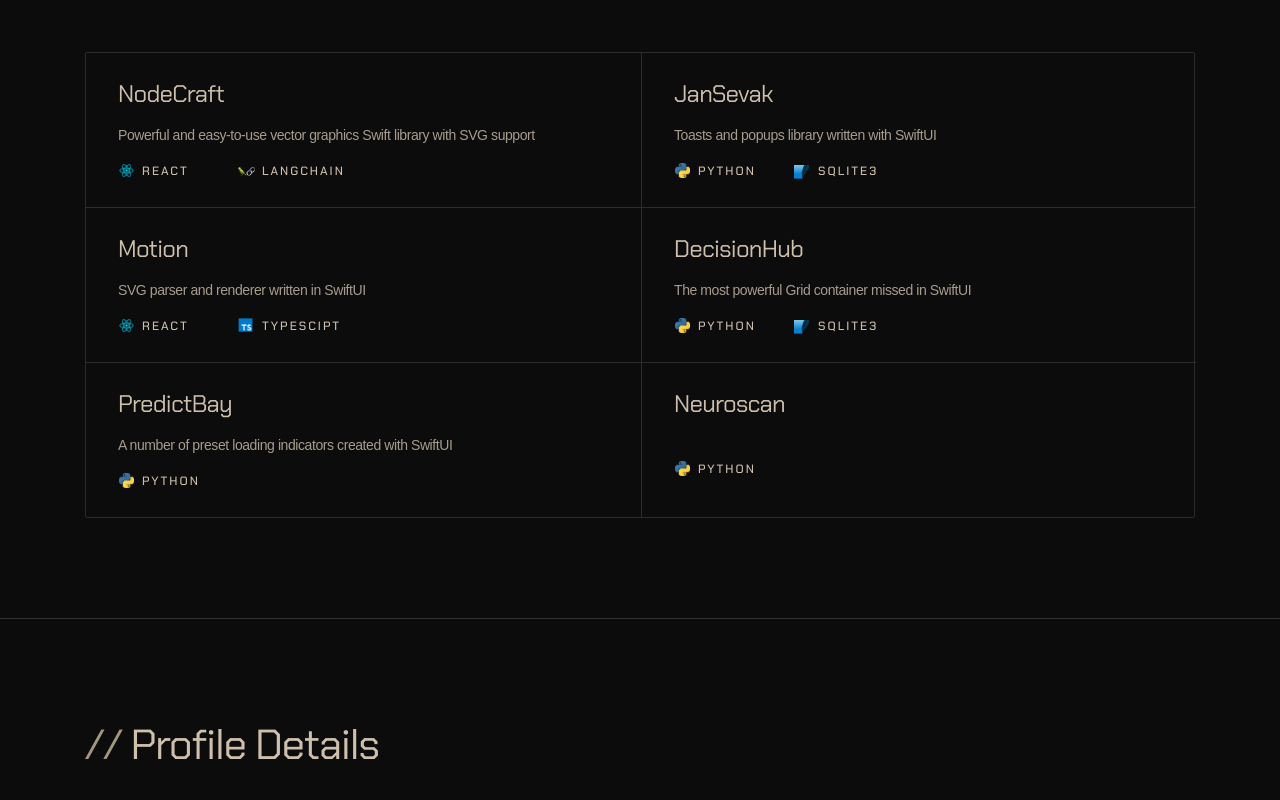
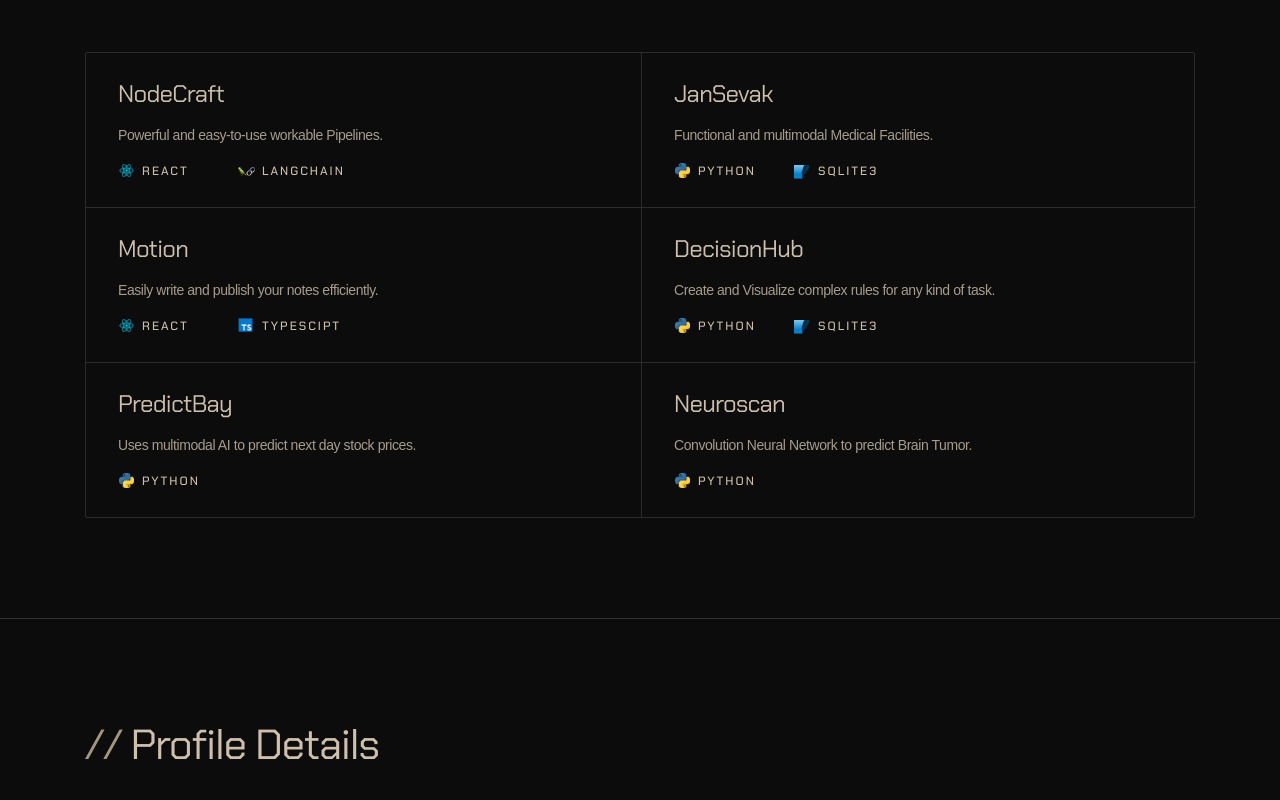
Before and after one commit to deepraj21/portfolio, a plain HTML site: page index.html in a window 1280 px wide. Shown: the part 1160-1960 px from the top of the page. Drawn offline with Linux system fonts and the light colour scheme; a web font is replaced by a local one.

```diff
--- a/index.html
+++ b/index.html
@@ -10,7 +10,7 @@
     <link rel="stylesheet" href="./css/normalize.css">
     <link rel="stylesheet" href="./css/index.css">
     <link rel="stylesheet" href="./css/common.css">
-    <link rel="icon" href="./img/Windows_Terminal_logo.svg.png">
+    <link rel="icon" href="./img/logo.png">
     <style>
         .bg {
             background: url('./img/background-img.jpg');
@@ -24,9 +24,6 @@
         }
 
         @media(max-width: 768px) {
-            /* .bg {
-                background: none;
-            } */
 
             .main-github {
                 width: 100px;
@@ -48,7 +45,6 @@
         <header id="site-header">
             <div class="header__logo">
                 <a class="header__logo-link" href="/">
-                    <!-- <img  src="/img/logo-beige.svg" height="24" width="84" alt="logo"/> -->
                     <p style="color:#cec0ad;">127.0.0.1</p>
                 </a>
             </div>
@@ -69,12 +65,9 @@
         </header>
         <div class="main-first">
             <div class="main-github main-first--invisible" style="width: 450px; overflow: hidden;">
-                <!-- <img src="./img/banner1.png" alt="" height="400px"> -->
                 <iframe src="https://deepraj21.github.io/terminal/" frameborder="0" height="500px"
                     width="450px"></iframe>
             </div>
-
-
 
             <div class="main-first__hero-text">the best <br><span style="background-color: rgb(255, 255, 255);">error
                     message</span><br>is the one that <br>never shows up</div>
@@ -90,38 +83,37 @@
         <div class="main-repos__list">
             <a class="main-repos__item" href="" target="_blank">
                 <div class="main-repos__name"><span>NodeCraft</span></div>
-                <div class="main-repos__description">Powerful and easy-to-use vector graphics Swift library with SVG
-                    support</div>
+                <div class="main-repos__description">Powerful and easy-to-use workable Pipelines.</div>
                 <div class="main-repos__react">React</div>
                 <div class="main-repos__lang main-repos__langchain">Langchain</div>
             </a>
             <a class="main-repos__item" href="" target="_blank">
                 <div class="main-repos__name"><span>JanSevak</span></div>
-                <div class="main-repos__description">Toasts and popups library written with SwiftUI</div>
+                <div class="main-repos__description">Functional and multimodal Medical Facilities.</div>
                 <div class="main-repos__python">Python</div>
                 <div class="main-repos__lang main-repos__sqlite">Sqlite3</div>
             </a>
-            <a class="main-repos__item" href="" target="_blank">
+            <a class="main-repos__item" href="https://github.com/deepraj21/motion" target="_blank">
                 <div class="main-repos__name"><span>Motion</span></div>
-                <div class="main-repos__description">SVG parser and renderer written in SwiftUI</div>
+                <div class="main-repos__description">Easily write and publish your notes efficiently.</div>
                 <div class="main-repos__stars">React</div>
                 <div class="main-repos__lang main-repos__typescript">Typescipt</div>
             </a>
             <a class="main-repos__item" href="" target="_blank">
                 <div class="main-repos__name"><span>DecisionHub</span></div>
-                <div class="main-repos__description">The most powerful Grid container missed in SwiftUI</div>
+                <div class="main-repos__description">Create and Visualize complex rules for any kind of task.</div>
                 <div class="main-repos__python">Python</div>
                 <div class="main-repos__lang main-repos__sqlite">Sqlite3</div>
             </a>
             <a class="main-repos__item" href="" target="_blank">
                 <div class="main-repos__name"><span>PredictBay</span></div>
-                <div class="main-repos__description">A number of preset loading indicators created with SwiftUI</div>
+                <div class="main-repos__description">Uses multimodal AI to predict next day stock prices.</div>
                 <div class="main-repos__python">Python</div>
                 <!-- <div class="main-repos__lang main-repos__lang--swift">swift</div> -->
             </a>
             <a class="main-repos__item" href="" target="_blank">
                 <div class="main-repos__name"><span>Neuroscan</span></div>
-                <div class="main-repos__description"></div>
+                <div class="main-repos__description">Convolution Neural Network to predict Brain Tumor.</div>
                 <div class="main-repos__python">Python</div>
                 <!-- <div class="main-repos__lang main-repos__lang--swift">swift</div> -->
             </a>
@@ -166,7 +158,7 @@
                 ]
             </div>
             <div class="main-culture__image">
-                <img src="./img/culture/culture 1.png" alt="image" loading="lazy" width="100" height="190" />
+                <img src="./img/folder.png" alt="image" loading="lazy" width="100" height="190" />
             </div>
             <div class="main-culture__mobile-line"></div>
         </div>
```
Also changed, not shown: img/Windows_Terminal_logo.svg.png (deleted), img/corner.svg (deleted), img/folder.png (renamed from img/culture/culture 1.png), img/image.jpg (deleted), img/logo.png (added), img/next.svg (deleted), img/open-link.svg (deleted), img/site.webmanifest (deleted).
